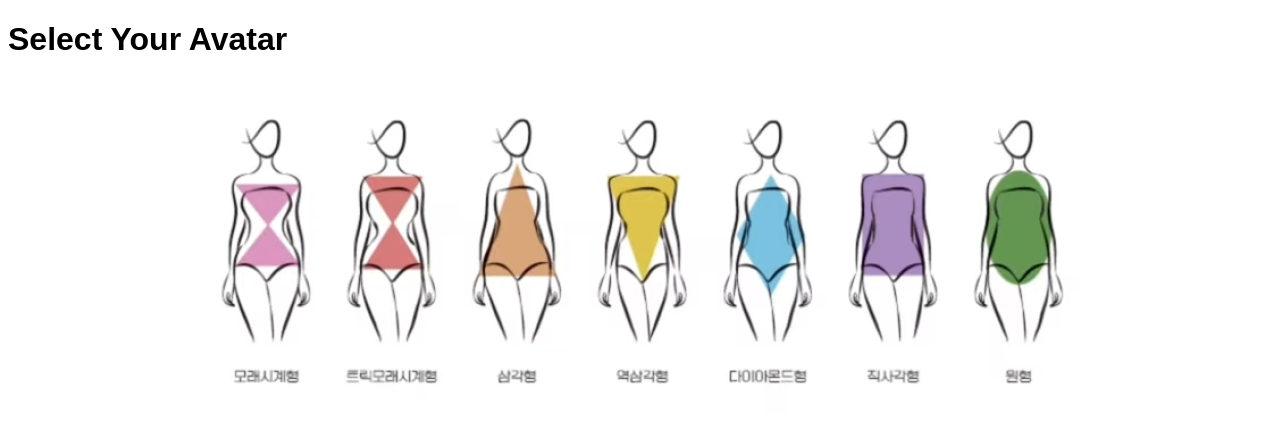
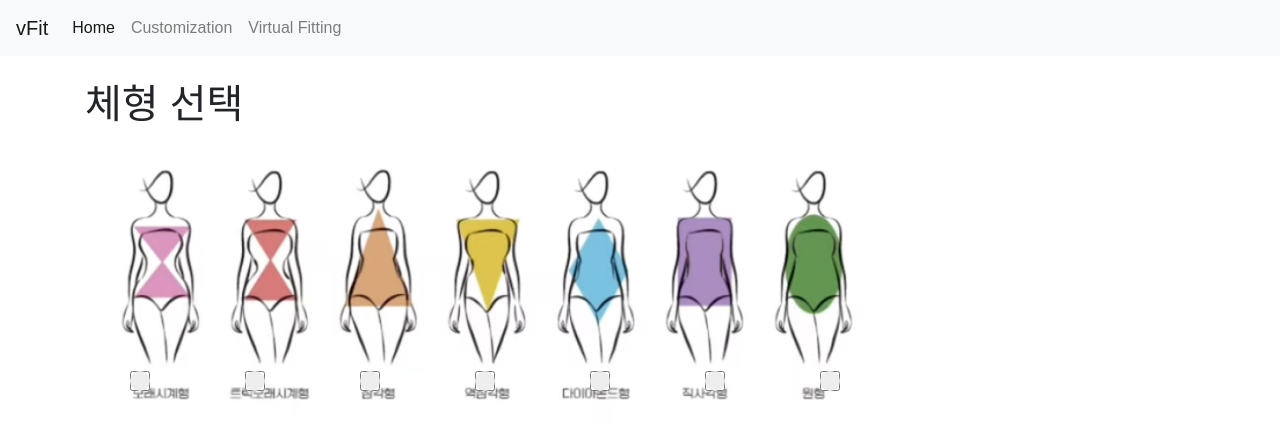
Before and after one commit to WhaleKimm/vFit, a Flask app: page / in a window 1280 px wide. Shown: the top 439 px of the page. Run offline with Flask 2, Linux system fonts and the light colour scheme; parts of the project's set-up code (start-up, migrations or seed data) failed here and were passed over; some libraries are stand-ins or nearby versions.

Commit message:
nav 추가, 디버깅 성공

```diff
--- a/app.py
+++ b/app.py
@@ -1,8 +1,6 @@
 from flask import Flask
 from flask_socketio import SocketIO
-from routes.main import main_bp
-from routes.avatar_routes import avatar_bp
-from routes.fitting_routes import fitting_bp
+from routes import main_bp, avatar_bp, fitting_bp
 
 app = Flask(__name__)
 app.config.from_object('config.Config')
@@ -13,5 +11,8 @@ app.register_blueprint(main_bp)
 app.register_blueprint(avatar_bp, url_prefix='/avatar')
 app.register_blueprint(fitting_bp, url_prefix='/fitting')
 
+# URL 맵 출력 (디버그용)
+print(app.url_map)
+
 if __name__ == '__main__':
     socketio.run(app)
--- a/routes/main.py
+++ b/routes/main.py
@@ -1,7 +1,5 @@
-from flask import Blueprint, render_template
-
-# 블루프린트 정의
-main_bp = Blueprint('main', __name__)
+from flask import render_template
+from . import main_bp
 
 @main_bp.route('/')
 def index():
--- a/static/css/styles.css
+++ b/static/css/styles.css
@@ -1,12 +1,62 @@
-/* 커스텀 스타일 추가 */
 body {
     font-family: Arial, sans-serif;
 }
 
-/* templates/index.html personalFormExample 스타일 */
+/* 이미지와 체크박스를 포함하는 컨테이너 */
+.body-shapes {
+    position: relative;
+    display: inline-block;
+}
+
+/* 반응형 이미지를 위한 클래스 */
 .personalFormExample {
-    max-width: 100%;
+    width: 100%;
+    max-width: 800px;
     height: auto;
-    display: block;
-    margin: 0 auto;
 }
+
+/* 체크박스 그룹을 설정하는 클래스 */
+.checkbox-group {
+    position: absolute;
+    top: 0;
+    left: 0;
+    width: 100%;
+    height: 100%;
+    display: flex;
+    justify-content: space-between;
+    padding: 10px;
+}
+
+/* 개별 체크박스 컨테이너를 설정하는 클래스 */
+.checkbox-container {
+    position: relative;
+    width: 12%;
+    height: 100%;
+}
+
+/* 체크박스 스타일 */
+.checkbox-container input[type="checkbox"] {
+    position: absolute;
+    top: 90%;
+    left: 50%;
+    transform: translate(-50%, -50%);
+    width: 20px;
+    height: 20px;
+}
+
+/* 체크박스의 원형 배경 */
+.checkmark {
+    position: absolute;
+    top: 90%;
+    left: 50%;
+    transform: translate(-50%, -50%);
+    width: 20px;
+    height: 20px;
+    background-color: #eee;
+    border-radius: 50%;
+}
+
+/* 체크박스가 선택되었을 때의 스타일 */
+.checkbox-container input[type="checkbox"]:checked + .checkmark {
+    background-color: #2196F3;
+}
--- /dev/null
+++ b/templates/base.html
@@ -0,0 +1,46 @@
+<!DOCTYPE html>
+<html lang="ko">
+<head>
+    <meta charset="UTF-8">
+    <meta name="viewport" content="width=device-width, initial-scale=1.0">
+    <title>{% block title %}vFit{% endblock %}</title>
+    <!-- Bootstrap CSS -->
+    <link rel="stylesheet" href="https://stackpath.bootstrapcdn.com/bootstrap/4.5.2/css/bootstrap.min.css">
+    <!-- Custom CSS -->
+    <link rel="stylesheet" href="{{ url_for('static', filename='css/styles.css') }}">
+    <!-- Favicon -->
+    <link rel="icon" href="{{ url_for('static', filename='images/favicon.png') }}" type="image/png">
+</head>
+<body>
+    <!-- Navigation Bar -->
+    <nav class="navbar navbar-expand-lg navbar-light bg-light">
+        <a class="navbar-brand" href="#">vFit</a>
+        <button class="navbar-toggler" type="button" data-toggle="collapse" data-target="#navbarNav" aria-controls="navbarNav" aria-expanded="false" aria-label="Toggle navigation">
+            <span class="navbar-toggler-icon"></span>
+        </button>
+        <div class="collapse navbar-collapse" id="navbarNav">
+            <ul class="navbar-nav">
+                <li class="nav-item active">
+                    <a class="nav-link" href="{{ url_for('main.index') }}">Home <span class="sr-only">(current)</span></a>
+                </li>
+                <li class="nav-item">
+                    <a class="nav-link" href="{{ url_for('avatar.avatar_customization') }}">Customization</a>
+                </li>
+                <li class="nav-item">
+                    <a class="nav-link" href="{{ url_for('fitting.virtual_fitting') }}">Virtual Fitting</a>
+                </li>
+            </ul>
+        </div>
+    </nav>
+    <!-- Main Container -->
+    <div class="container">
+        {% block content %}{% endblock %}
+    </div>
+    <!-- Bootstrap JS and dependencies -->
+    <script src="https://code.jquery.com/jquery-3.5.1.slim.min.js"></script>
+    <script src="https://cdn.jsdelivr.net/npm/@popperjs/core@2.5.4/dist/umd/popper.min.js"></script>
+    <script src="https://stackpath.bootstrapcdn.com/bootstrap/4.5.2/js/bootstrap.min.js"></script>
+    <!-- Custom JS -->
+    <script src="{{ url_for('static', filename='js/socket.js') }}"></script>
+</body>
+</html>
--- a/templates/index.html
+++ b/templates/index.html
@@ -1,18 +1,40 @@
-<!DOCTYPE html>
-<html lang="en">
-<head>
-    <meta charset="UTF-8">
-    <meta name="viewport" content="width=device-width, initial-scale=1.0">
-    <title>vFit</title>
-    <link rel="stylesheet" href="/static/css/styles.css">
-    <link rel="icon" href="/static/images/favicon.ico" type="image/x-icon">
-    <link rel="icon" href="/static/images/favicon.png" type="image/png">
-</head>
-<body>
-    <h1>Select Your Avatar</h1>
-    <!-- 아바타 선택 HTML 추가 -->
-    <img src="/static/images/personalForm.png" alt="personalFormExample" class="personalFormExample">
-    <script src="/static/js/socket.js"></script>
-    <script src="/static/js/avatar_selection.js"></script>
-</body>
-</html>
+{% extends "base.html" %}
+
+{% block title %}Home - vFit{% endblock %}
+
+{% block content %}
+<h1 class="mt-4">체형 선택</h1>
+<div class="body-shapes position-relative d-inline-block">
+    <img src="{{ url_for('static', filename='images/personalForm.png') }}" alt="Body Shapes" class="personalFormExample img-fluid">
+    <div class="checkbox-group position-absolute w-100 h-100 d-flex justify-content-between align-items-end px-2">
+        <label class="checkbox-container position-relative w-12 h-100">
+            <input type="checkbox" name="body_shape" value="모래시계형">
+            <span class="checkmark"></span>
+        </label>
+        <label class="checkbox-container position-relative w-12 h-100">
+            <input type="checkbox" name="body_shape" value="트렁크로시계형">
+            <span class="checkmark"></span>
+        </label>
+        <label class="checkbox-container position-relative w-12 h-100">
+            <input type="checkbox" name="body_shape" value="삼각형">
+            <span class="checkmark"></span>
+        </label>
+        <label class="checkbox-container position-relative w-12 h-100">
+            <input type="checkbox" name="body_shape" value="역삼각형">
+            <span class="checkmark"></span>
+        </label>
+        <label class="checkbox-container position-relative w-12 h-100">
+            <input type="checkbox" name="body_shape" value="다이아몬드형">
+            <span class="checkmark"></span>
+        </label>
+        <label class="checkbox-container position-relative w-12 h-100">
+            <input type="checkbox" name="body_shape" value="직사각형">
+            <span class="checkmark"></span>
+        </label>
+        <label class="checkbox-container position-relative w-12 h-100">
+            <input type="checkbox" name="body_shape" value="원형">
+            <span class="checkmark"></span>
+        </label>
+    </div>
+</div>
+{% endblock %}
```
Also changed, not shown: routes/__init__.py (+12 -1 lines), routes/avatar_routes.py (+3 -5 lines), routes/fitting_routes.py (+2 -6 lines).
